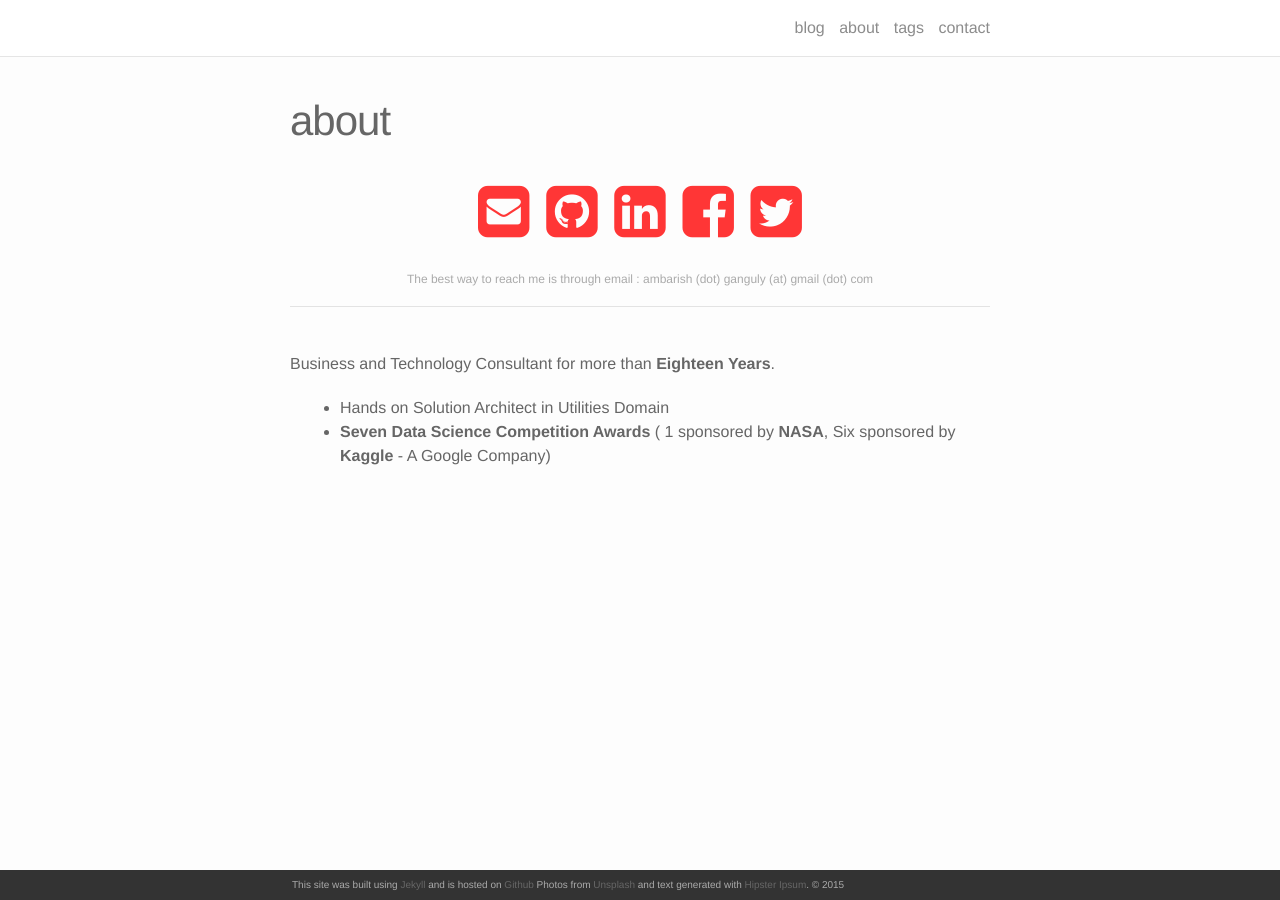
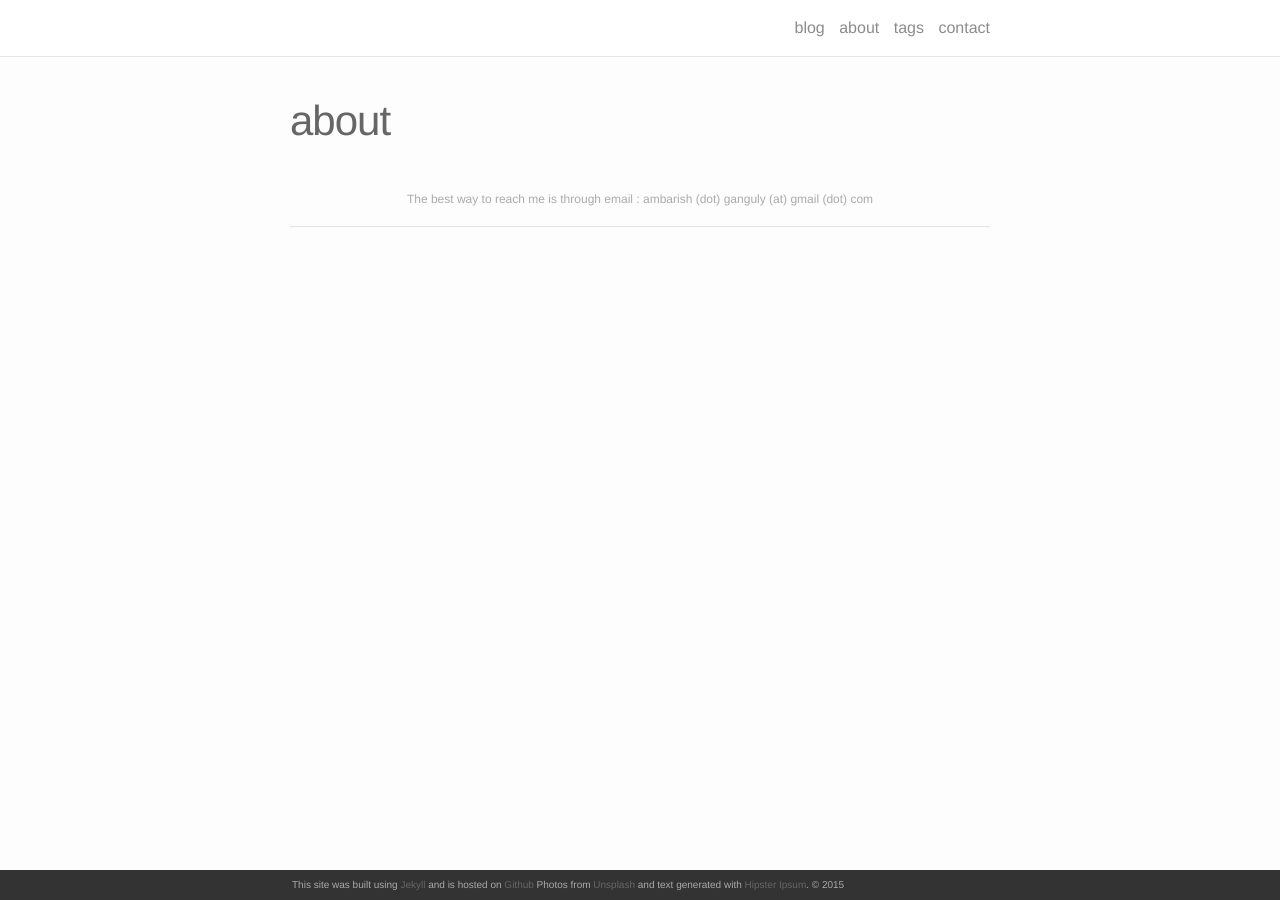
Before and after one commit to write2azurelearning/write2azurelearning.github.io, a Jekyll site: the page built from about.md, in a window 1280 px wide. Built offline with Jekyll 4.4.1, drawn with Linux system fonts in a browser that asks for light colours; nearby versions of some CDN libraries.

Commit message:
Initial Commit

```diff
--- a/about.md
+++ b/about.md
@@ -3,14 +3,6 @@ layout: page
 title: about
 permalink: /about/
 ---
-<span class="contacticon center">
-	<a href="mailto:ambarish.ganguly@gmail.com"><i class="fa fa-envelope-square"></i></a>
-	<a href="https://github.com/ambarishg" target="_blank"><i class="fa fa-github-square"></i></a>
-	<a href="https://www.linkedin.com/in/ambarish-ganguly/" target="_blank"><i class="fa fa-linkedin-square"></i></a>
-	<a href="https://www.facebook.com/machinelearningfun/" target="_blank"><i class="fa fa-facebook-square"></i></a>
-	<a href="https://twitter.com/a_ganguly" target="_blank"><i class="fa fa-twitter-square"></i></a>
-</span>
-
 <div class="col three caption">
 	The best way to reach me is through email : ambarish (dot) ganguly (at) gmail (dot) com
 </div>
@@ -18,8 +10,3 @@ permalink: /about/
 <br/>
 <hr/>
 <br/>
-
-Business and Technology Consultant for more than **Eighteen Years**.
-
-* Hands on Solution Architect in Utilities Domain
-* **Seven Data Science Competition Awards** ( 1 sponsored by **NASA**, Six sponsored by **Kaggle** -  A Google Company)
```
